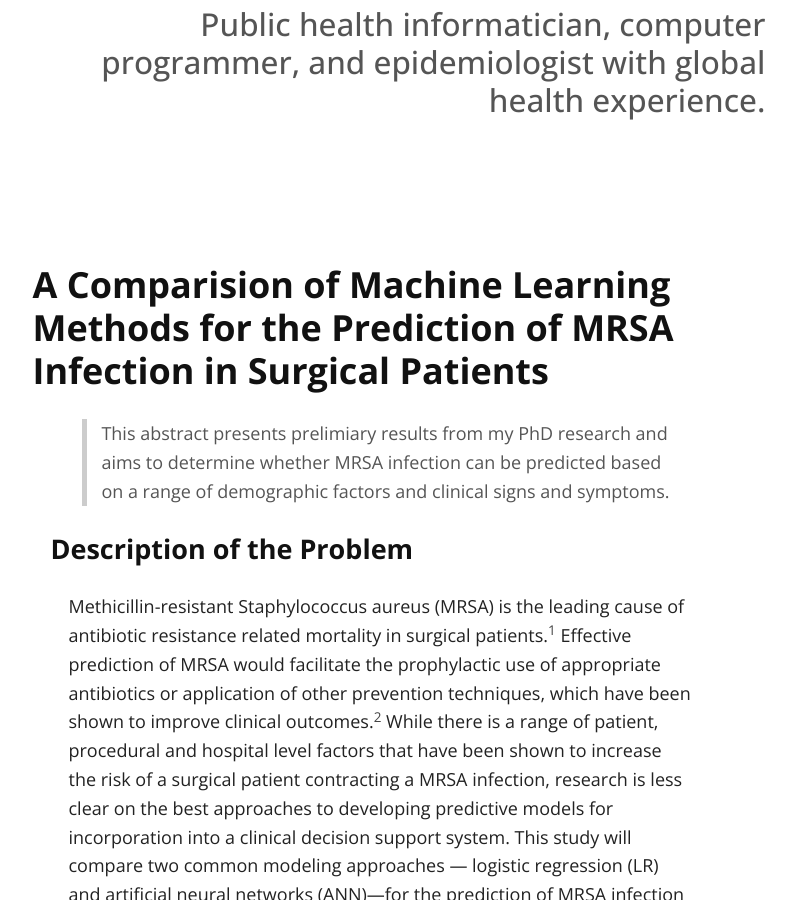
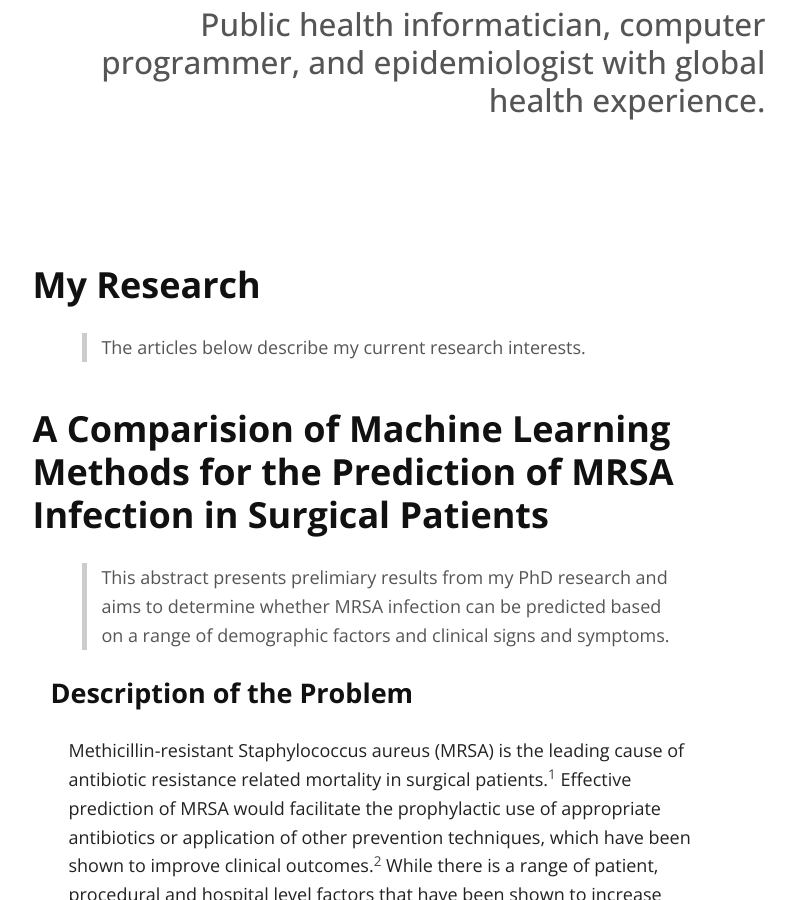
Before and after one commit to kevinwilson/kevinwilson.github.io, a Jekyll site: the page built from index.md, in a window 1280 px wide and 900 px high, scrolled down 351 px. Shown: the whole window, without its empty margins (259-1055 px from the left). Built offline with Jekyll 4.4.1, drawn with Linux system fonts in a browser that asks for light colours; nearby versions of some CDN libraries; our own code applies the rules of GitHub Pages for plain Markdown files.

```diff
--- a/index.md
+++ b/index.md
@@ -3,6 +3,10 @@ layout: default
 ---
 
 ## Public health informatician, computer programmer, and epidemiologist with global health experience.
+
+### My Research
+
+> The articles below describe my current research interests.
 
 ### A Comparision of Machine Learning Methods for the Prediction of MRSA Infection in Surgical Patients
 
```
